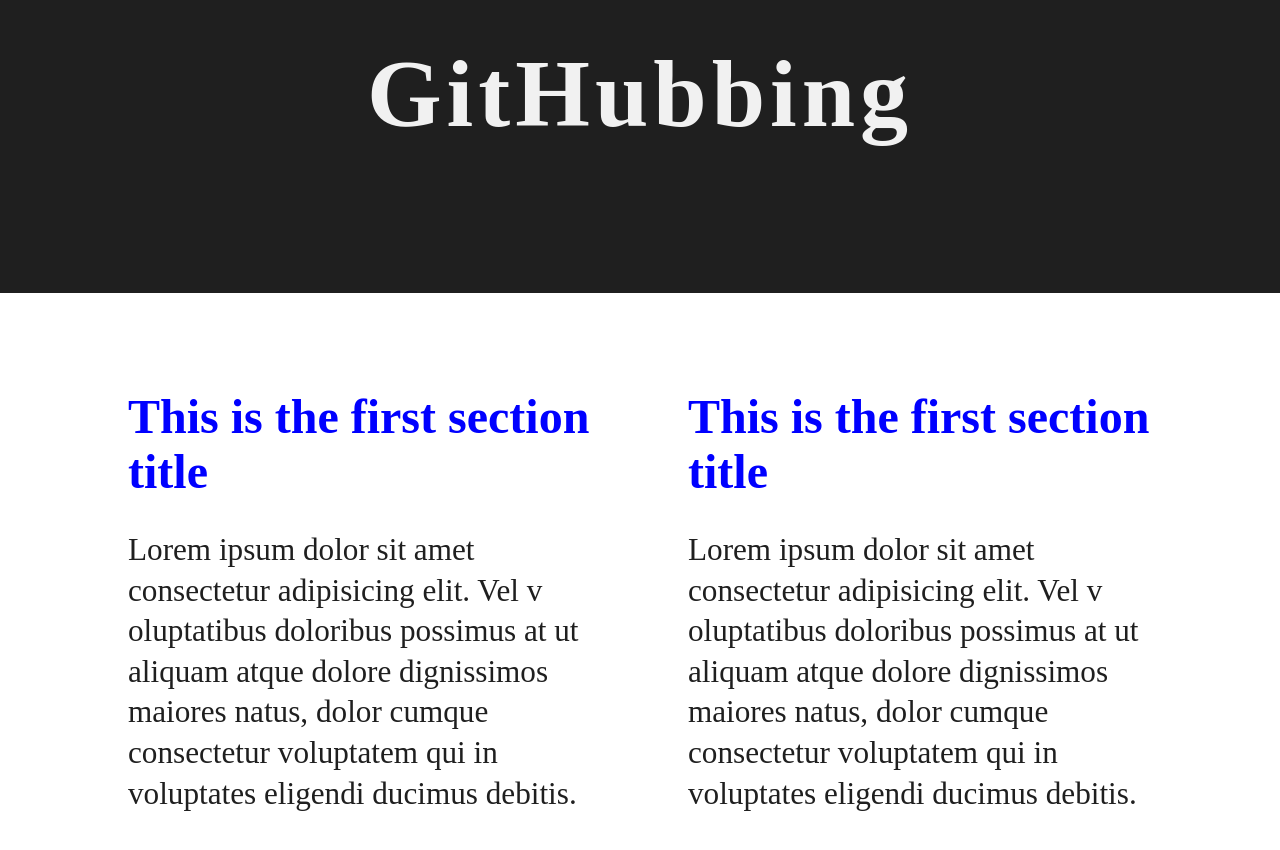
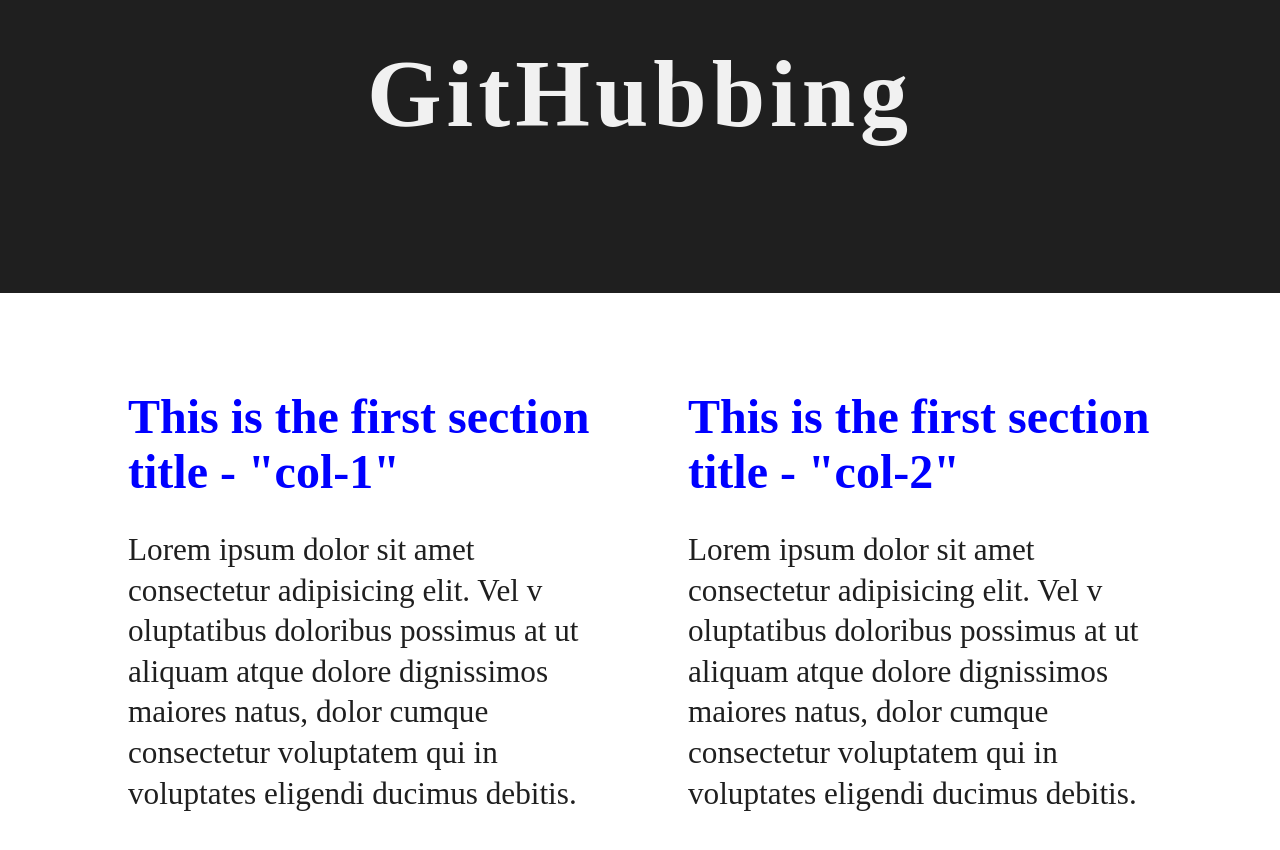
Before and after one commit to SaharJa78/Learning-GitHub, a plain HTML site: page index.html in a window 1280 px wide. Shown: the part 106-956 px from the top of the page. Drawn offline with Linux system fonts and the light colour scheme.

Commit message:
updated index.html

```diff
--- a/index.html
+++ b/index.html
@@ -11,10 +11,11 @@
     <h1>GitHubbing</h1>
   </header>
 
-  <main class="container row">
-    <section class="sec-1 col">
+  <main class="container">
+    <section class="sec-1 row">
+      <div class="col">
         <h3 class="sec__title">
-        This is the first section title
+          This is the first section title - "col-1"
         </h3>
         <p class="sec__desc">
           Lorem ipsum dolor sit amet consectetur adipisicing elit. Vel v
@@ -22,11 +23,10 @@
           dignissimos maiores natus, dolor cumque consectetur
           voluptatem qui in voluptates eligendi ducimus debitis.
         </p>
-    </section>
-
-    <section class="sec-2 col">
+      </div>
+      <div class="col">
         <h3 class="sec__title">
-        This is the first section title
+          This is the first section title - "col-2"
         </h3>
         <p class="sec__desc">
           Lorem ipsum dolor sit amet consectetur adipisicing elit. Vel v
@@ -34,6 +34,7 @@
           dignissimos maiores natus, dolor cumque consectetur
           voluptatem qui in voluptates eligendi ducimus debitis.
         </p>
+      </div>
     </section>
   </main>
 
```
Lines whose indentation alone changed are shown as unchanged.
